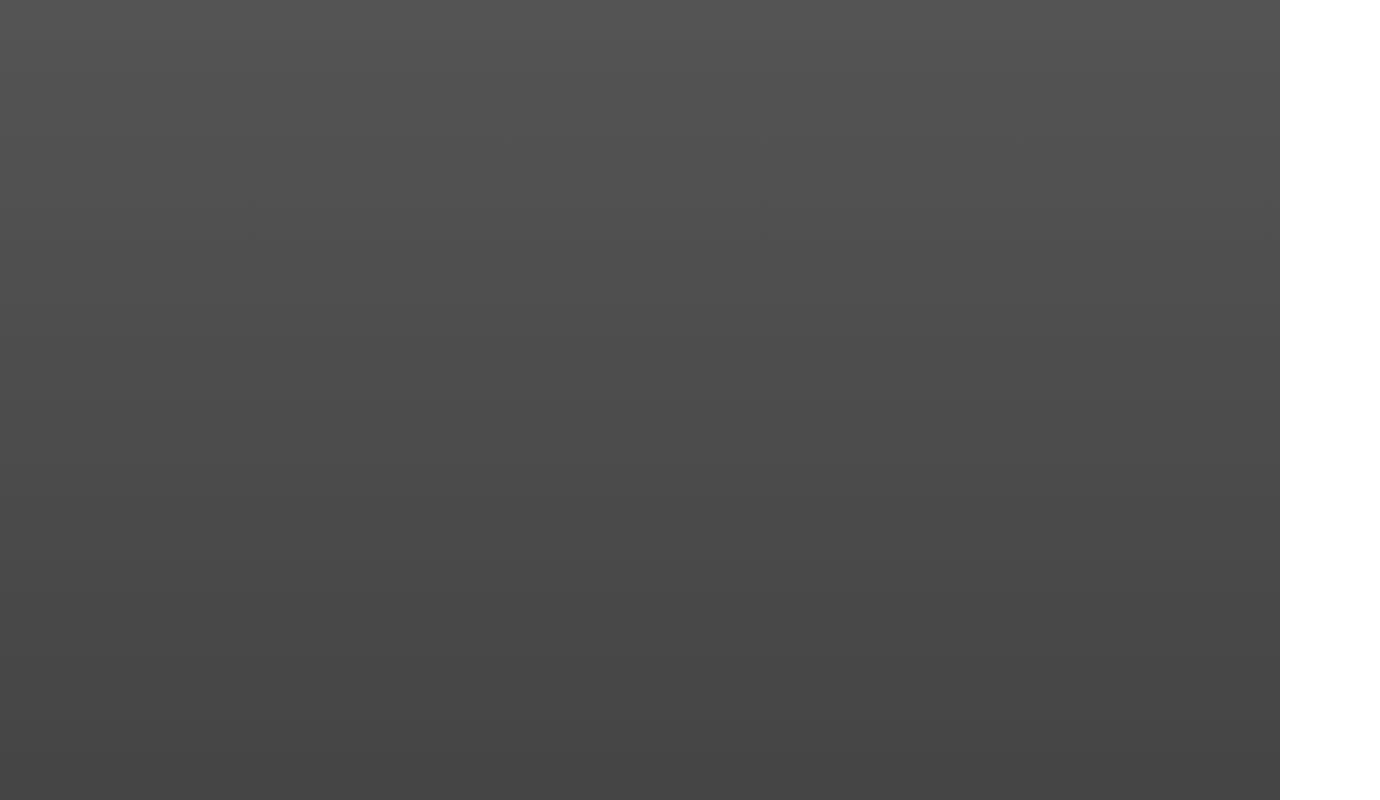
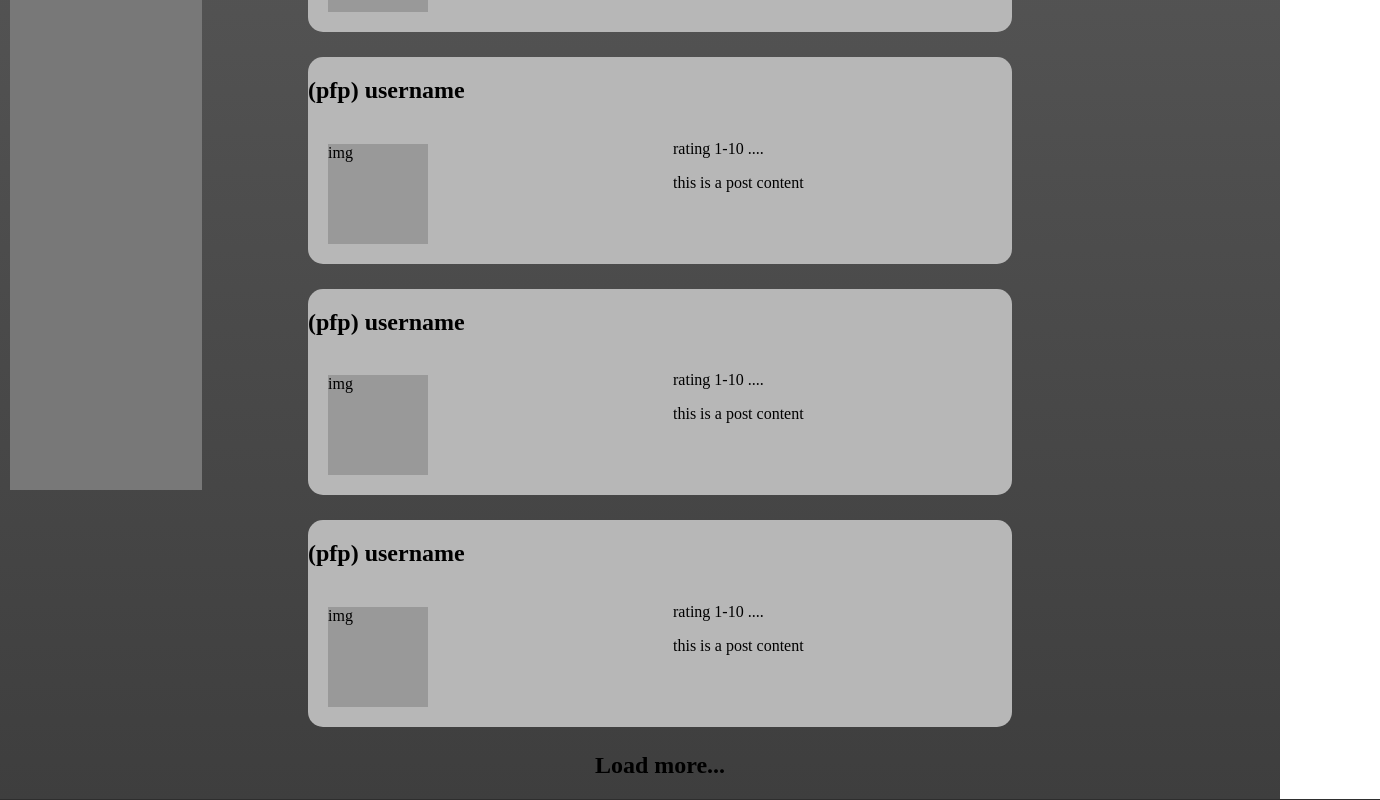
Before and after one commit to utk-cs340-fall24/OpenVinyl, a SvelteKit app in the folder OpenVinyl/: page / in a window 1280 px wide. Shown: the part 300-1100 px from the top of the page, 1380 px wide, since content can reach past the window. Built offline with nearby package versions, Linux system fonts and the light colour scheme; a web font is replaced by a local one.

Commit message:
Simple initial layout for homepage

```diff
--- /dev/null
+++ b/OpenVinyl/src/lib/footer.svelte
@@ -0,0 +1,15 @@
+<div class="wrapper">
+  <p>footer content goes here</p>
+</div>
+
+<style>
+  .wrapper{
+    width:100%;
+    background-color: #2e2e2e;
+    padding:50px;
+  }
+  p{
+    padding:0;
+    margin:0;
+  }
+</style>
--- /dev/null
+++ b/OpenVinyl/src/lib/post.svelte
@@ -0,0 +1,48 @@
+<div class="wrapper">
+  <div class="user-wrapper">
+    <h2>(pfp)  username</h2>
+  </div>
+  <div class="rating-wrapper">
+    <p>rating 1-10 ....</p>
+    <p>this is a post content</p>
+  </div>
+  <div class="img-wrapper">
+    img
+  </div>
+</div>
+
+<style>
+  .wrapper{
+    display:grid;
+    grid-template-columns: auto;
+    grid-template-rows: auto;
+    background-color: #b7b7b7;
+    width:55vw;
+    margin-left:auto;
+    margin-right:auto;
+    border-radius: 15px;
+    margin-top:25px;
+    margin-bottom:25px;
+  }
+
+  .img-wrapper{
+    grid-column: 1;
+    grid-row: 2;
+    margin: 20px;
+    width: 100px;
+    height: 100px;
+    background-color:#999999;
+  }
+
+  .user-wrapper{
+    grid-column: 1;
+    grid-row: 1;
+    width:fit-content;
+  }
+
+  .rating-wrapper{
+    grid-column: 2;
+    grid-row:2;
+  }
+
+</style>
--- a/OpenVinyl/src/routes/+layout.svelte
+++ b/OpenVinyl/src/routes/+layout.svelte
@@ -1,10 +1,12 @@
 <script>
   import Nav from '$lib/nav.svelte';
+  import Footer from '$lib/footer.svelte';
 </script>
 
 <div class="wrapper">
   <Nav />
   <slot></slot>
+  <Footer />
 </div>
 
 
--- a/OpenVinyl/src/routes/+page.svelte
+++ b/OpenVinyl/src/routes/+page.svelte
@@ -1,9 +1,41 @@
-<div>
+<script>
+  import AddPost from '$lib/addPost.svelte';
+  import Post from '$lib/post.svelte';
+</script>
 
+<div class="wrapper">
+  <div class="your-music-wrapper">
+    now playing...
+  </div>
+
+  <div class="posts-wrapper">
+    <Post></Post>
+    <Post></Post>
+    <Post></Post>
+    <Post></Post>
+    <h2>Load more...</h2>
+  </div>
 </div>
 
 <style>
-  div{
-    height: 200vh;
+  .wrapper{
+    display:flex;
+
+  }
+  .posts-wrapper{
+    padding-top:100px;
+    display: inline-block;
+    width: 70vw;
+  }
+  .your-music-wrapper{
+    display:inline-block;
+    width:15vw;
+    height:80vh;
+    background-color: #787878;
+    margin:10px;
+    margin-top: 150px;
+  }
+  h2{
+    text-align:center;
   }
 </style>
```
Also changed, not shown: OpenVinyl/src/lib/addPost.svelte (added).
